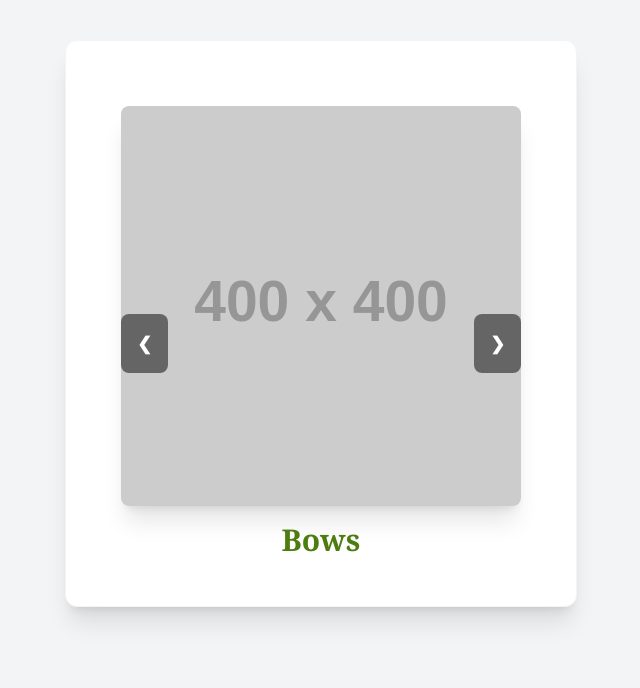
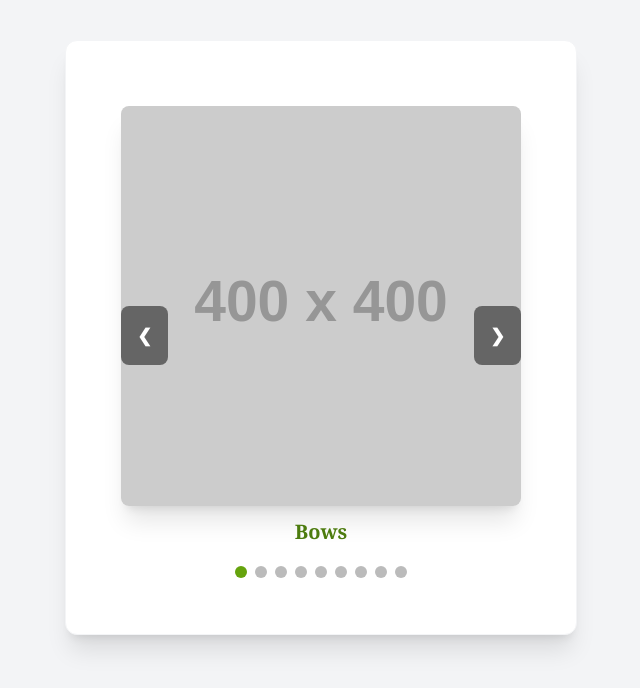
Before and after one commit to taskatasmania/taskatasmania.github.io, a plain HTML site: page slideshow.html in a window 1280 px wide. Shown: the whole page, without its empty margins (319-959 px from the left). Drawn offline with nearby package versions, Linux system fonts and the light colour scheme; placeholder pictures from the web are drawn by us.

Commit message:
Update slideshow.html

```diff
--- a/slideshow.html
+++ b/slideshow.html
@@ -62,23 +62,42 @@
     /* REMOVE: align-items: center; */
     /* REMOVE: justify-content: center; */
 }
+/* New styles for the dots */
+.dot {
+        cursor: pointer;
+        height: 12px;
+        width: 12px;
+        margin: 0 4px;
+        background-color: #bbb; /* A light grey color */
+        border-radius: 50%;
+        display: inline-block;
+        transition: background-color 0.6s ease;
+    }
+
+    .active-dot, .dot:hover {
+        background-color: #65a30d; /* A lime green color */
+    }
 </style>
 </head>
 
-<body>
 <body class="p-4 sm:p-6 md:p-10">
     <div class="w-full max-w-lg bg-white shadow-xl rounded-xl border border-gray-100 mx-auto p-6 md:p-10">
+
         <div class="slideshow-container mt-6 mb-0">
+
             <div class="aspect-square w-full rounded-lg shadow-xl overflow-hidden">
                 <div id="slideshow-image" class="h-full w-full flex items-center justify-center">
                 </div>
             </div>
 
-                <div id="slideshow-caption" class="mt-2 p-2 w-full text-center">
+            <div id="slideshow-caption" class="mt-2 py-1 px-2 mb-0 w-full text-center">
             </div>
 
             <a class="prev" onclick="plusSlides(-1)">&#10094;</a>
             <a class="next" onclick="plusSlides(1)">&#10095;</a>
+        </div>
+
+        <div id="dot-container" class="flex justify-center p-4">
         </div>
     </div> </body>
         <!-- END SLIDESHOW HTML STRUCTURE -->
@@ -88,17 +107,16 @@
         // SLIDESHOW SCRIPTING START
         let slideIndex = 0;
         let slideshowInterval;
-        let isPaused = false; // New flag to track pause state
+        let isPaused = false;
 
-        // Data array with placeholder image URLs
+        // Data array with placeholder image URLs (Insert your actual paths here!)
         const slides = [
-            // Replaced local paths with dynamic placeholder images
             { path: 'https://placehold.co/400x400/77DD77/FFFFFF?text=Bows', caption: 'Bows' },
             { path: 'https://placehold.co/400x400/ADD8E6/333333?text=Boxies', caption: 'Boxies' },
             { path: 'https://placehold.co/400x400/FFB6C1/333333?text=Card+Holders', caption: 'Card Holders' },
             { path: 'https://placehold.co/400x400/FFA07A/333333?text=Headbands', caption: 'Headbands' },
             { path: 'https://placehold.co/400x400/87CEFA/333333?text=Lanyards', caption: 'Lanyards' },
-            { path: 'https://placehold.co/400x400/DA70D6/FFFFFF?text=Makeup+Bags', caption: 'Makeup Wipes' },
+            { path: 'https://placehold.co/400x400/DA70D6/FFFFFF?text=Makeup+Bags', caption: 'Makeup Bags' },
             { path: 'https://placehold.co/400x400/F0E68C/333333?text=Scrunchies', caption: 'Scrunchies' },
             { path: 'https://placehold.co/400x400/F4A460/333333?text=Tea+Towels', caption: 'Tea Towels' },
             { path: 'https://placehold.co/400x400/4682B4/FFFFFF?text=Tote+Bags', caption: 'Tote Bags' }
@@ -116,10 +134,11 @@
             if (slideIndex < 0) { slideIndex = slides.length - 1 }
 
             const currentSlide = slides[slideIndex];
-        const slideshowImage = document.getElementById('slideshow-image'); // NEW ID
-        const slideshowCaption = document.getElementById('slideshow-caption'); // NEW ID
+            const slideshowImage = document.getElementById('slideshow-image');
+            const slideshowCaption = document.getElementById('slideshow-caption');
+            const dots = document.getElementsByClassName("dot"); // Get all dots
 
-        // 2a. Inject the new IMAGE HTML into the image container
+            // 2a. Inject the new IMAGE HTML (unchanged)
             slideshowImage.innerHTML = `
                 <img
                     src="${currentSlide.path}"
@@ -130,14 +149,25 @@
                 />
             `;
 
-        // 2b. Inject the new CAPTION HTML into the caption container
+            // 2b. Inject the new CAPTION HTML (unchanged)
             slideshowCaption.innerHTML = `
-            <p class="text-3xl font-semibold text-lime-700">
+                <p class="text-xl font-semibold text-lime-700">
                     ${currentSlide.caption}
                 </p>
             `;
 
-        // 3. Trigger the fade-in after a very short delay (10ms)
+            // 3. Highlight the correct dot
+            // Remove 'active-dot' class from all dots
+            for (let i = 0; i < dots.length; i++) {
+                dots[i].className = dots[i].className.replace(" active-dot", "");
+            }
+            // Add 'active-dot' class to the current slide's dot
+            if (dots.length > 0) {
+                dots[slideIndex].className += " active-dot";
+            }
+
+
+            // 4. Trigger the fade-in (unchanged)
             setTimeout(() => {
                 const imgElement = slideshowImage.querySelector('img');
                 if(imgElement) {
@@ -145,37 +175,52 @@
                 }
             }, 10);
 
-            // 4. Logic to reset the timer every time the user clicks an arrow (manual navigation)
-            // Only restart the timer if we are NOT currently paused by a mouse hover.
+            // 5. Logic to reset the timer (unchanged)
             if (n !== 0 && !isPaused) {
                 clearInterval(slideshowInterval);
-                autoShowSlides(); // Restart the cycle
+                autoShowSlides();
             }
         }
 
+        // NEW: Function to navigate directly to a slide index
+        function currentSlide(n) {
+          // n is the index (0, 1, 2, etc.). Set n-1 because showSlides(1) advances the index.
+          slideIndex = n - 1;
+          showSlides(1);
+        }
+
+        // NEW: Function to create and draw the dots on load
+        function drawDots() {
+            const dotContainer = document.getElementById('dot-container');
+            if (!dotContainer) return;
+
+            let dotHTML = '';
+            for (let i = 0; i < slides.length; i++) {
+                // Add an onclick handler that calls currentSlide with the dot's number (i+1)
+                dotHTML += `<span class="dot" onclick="currentSlide(${i})"></span>`;
+            }
+            dotContainer.innerHTML = dotHTML;
+        }
+
+
         function autoShowSlides() {
-            // Only set the interval if we are not paused.
             if (!isPaused) {
-                // Cycles every 8000 milliseconds (4 seconds)
+                // Cycles every 8000 milliseconds (8 seconds)
                 slideshowInterval = setInterval(() => {
                     showSlides(1); // Advance to the next slide
                 }, 8000);
             }
         }
 
-        // New function to pause the cycle
         function pauseSlideshow() {
-            clearInterval(slideshowInterval); // Stop the automatic timer
+            clearInterval(slideshowInterval);
             isPaused = true;
-            console.log('Slideshow paused.');
         }
 
-        // New function to resume the cycle
         function resumeSlideshow() {
             if (isPaused) {
                 isPaused = false;
-                autoShowSlides(); // Restart the automatic timer
-                console.log('Slideshow resumed.');
+                autoShowSlides();
             }
         }
 
@@ -185,19 +230,18 @@
 
         // Initialize slideshow and setup event listeners for hover
         window.addEventListener('load', () => {
+            // Draw the dots before showing the first slide
+            drawDots();
+
             slideIndex = 0;
-            showSlides(0); // Display the first slide (n=0)
-            autoShowSlides(); // START the automatic cycle
+            showSlides(0);
+            autoShowSlides();
 
             // Get the main container element
             const container = document.querySelector('.slideshow-container');
 
-            // Setup Event Listeners on the container
             if (container) {
-                // mouseenter event: when the cursor moves over the container
                 container.addEventListener('mouseenter', pauseSlideshow);
-
-                // mouseleave event: when the cursor moves off the container
                 container.addEventListener('mouseleave', resumeSlideshow);
             }
         });
```
Lines whose indentation alone changed are shown as unchanged.
